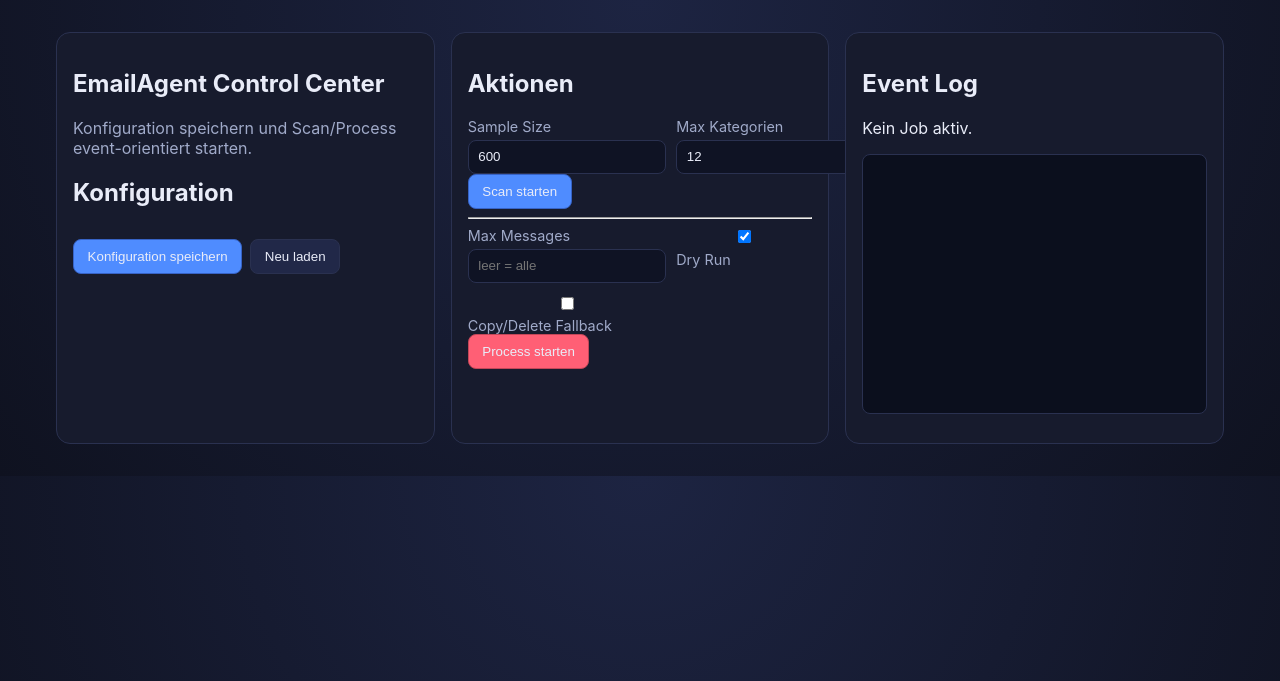
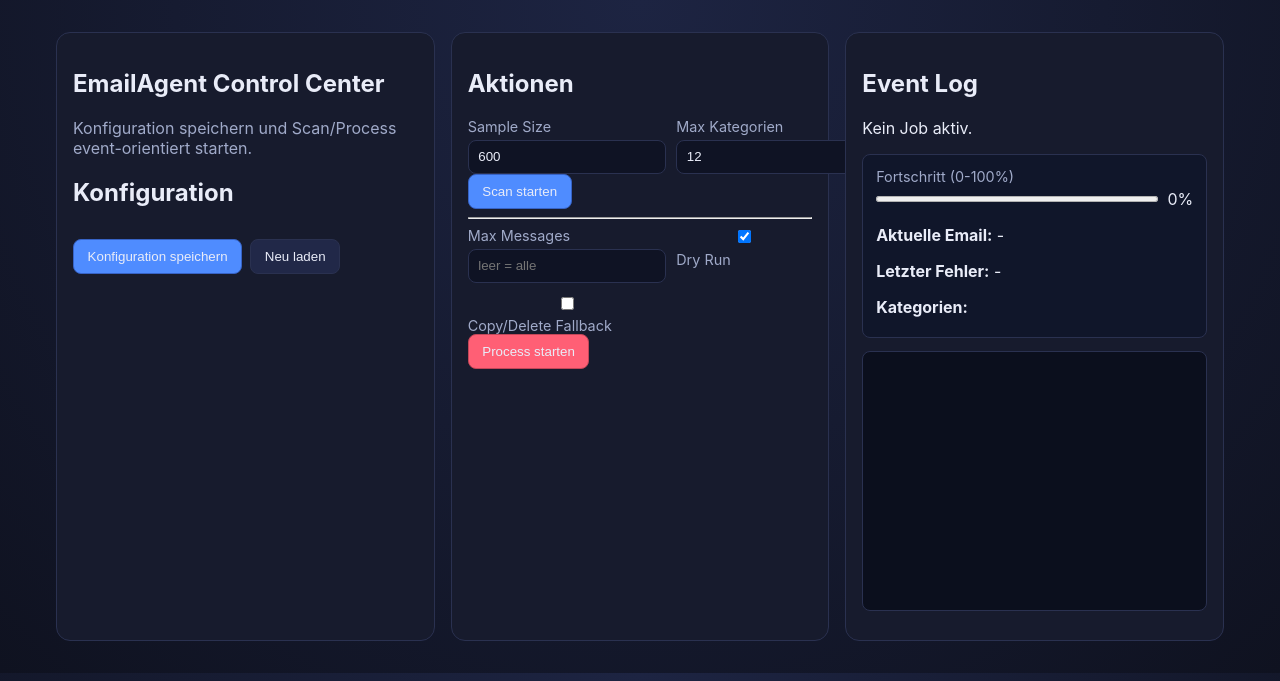
Before and after one commit to unikinCK/EmailAgent, a Python web app: template templates/index.html in a window 1280 px wide. Shown: the top 681 px of the page. Run offline with Jinja, Linux system fonts and the light colour scheme; the template is opened without the code that fills it, so the values that code supplies are empty.

Commit message:
Add live job status panel with progress, email, errors and categories

```diff
--- a/static/style.css
+++ b/static/style.css
@@ -70,3 +70,24 @@ input {
   padding: .8rem;
   white-space: pre-wrap;
 }
+.status-panel {
+  background: #10162a;
+  border: 1px solid var(--border);
+  border-radius: 8px;
+  padding: .8rem;
+  margin-bottom: .8rem;
+}
+.progress-wrap {
+  display: flex;
+  align-items: center;
+  gap: .6rem;
+  margin: .3rem 0 .7rem;
+}
+progress {
+  width: 100%;
+  height: 12px;
+}
+#job-categories {
+  margin: .4rem 0 0;
+  padding-left: 1.1rem;
+}
--- a/templates/index.html
+++ b/templates/index.html
@@ -41,6 +41,19 @@
     <section class="card logs">
       <h2>Event Log</h2>
       <p id="job-status">Kein Job aktiv.</p>
+      <div class="status-panel">
+        <label>Fortschritt (0-100%)</label>
+        <div class="progress-wrap">
+          <progress id="job-progress" value="0" max="100"></progress>
+          <span id="job-progress-text">0%</span>
+        </div>
+        <p id="job-current-email"><strong>Aktuelle Email:</strong> -</p>
+        <p id="job-last-error"><strong>Letzter Fehler:</strong> -</p>
+        <div>
+          <strong>Kategorien:</strong>
+          <ul id="job-categories"></ul>
+        </div>
+      </div>
       <pre id="log-output"></pre>
     </section>
   </main>
@@ -55,6 +68,11 @@
     const form = document.getElementById('config-form');
     const jobStatus = document.getElementById('job-status');
     const logOutput = document.getElementById('log-output');
+    const jobProgress = document.getElementById('job-progress');
+    const jobProgressText = document.getElementById('job-progress-text');
+    const jobCurrentEmail = document.getElementById('job-current-email');
+    const jobLastError = document.getElementById('job-last-error');
+    const jobCategories = document.getElementById('job-categories');
     let activeJob = null;
     let pollHandle = null;
 
@@ -92,6 +110,15 @@
 
     function showLogs(job) {
       jobStatus.textContent = `Job ${job.id} (${job.name}) Status: ${job.status}`;
+      const percent = Number(job.progress_percent || 0);
+      jobProgress.value = percent;
+      jobProgressText.textContent = `${percent}%`;
+      jobCurrentEmail.textContent = `Aktuelle Email: ${job.current_email || '-'}`;
+      jobLastError.textContent = `Letzter Fehler: ${job.last_error || '-'}`;
+      const categories = Array.isArray(job.categories) ? job.categories : [];
+      jobCategories.innerHTML = categories.length
+        ? categories.map((name) => `<li>${name}</li>`).join('')
+        : '<li>-</li>';
       const lines = (job.logs || []).map(item => `[${new Date(item.ts * 1000).toISOString()}] ${item.message}`);
       logOutput.textContent = lines.join('\n');
       logOutput.scrollTop = logOutput.scrollHeight;
```
Also changed, not shown: app.py (+86 -3 lines).
